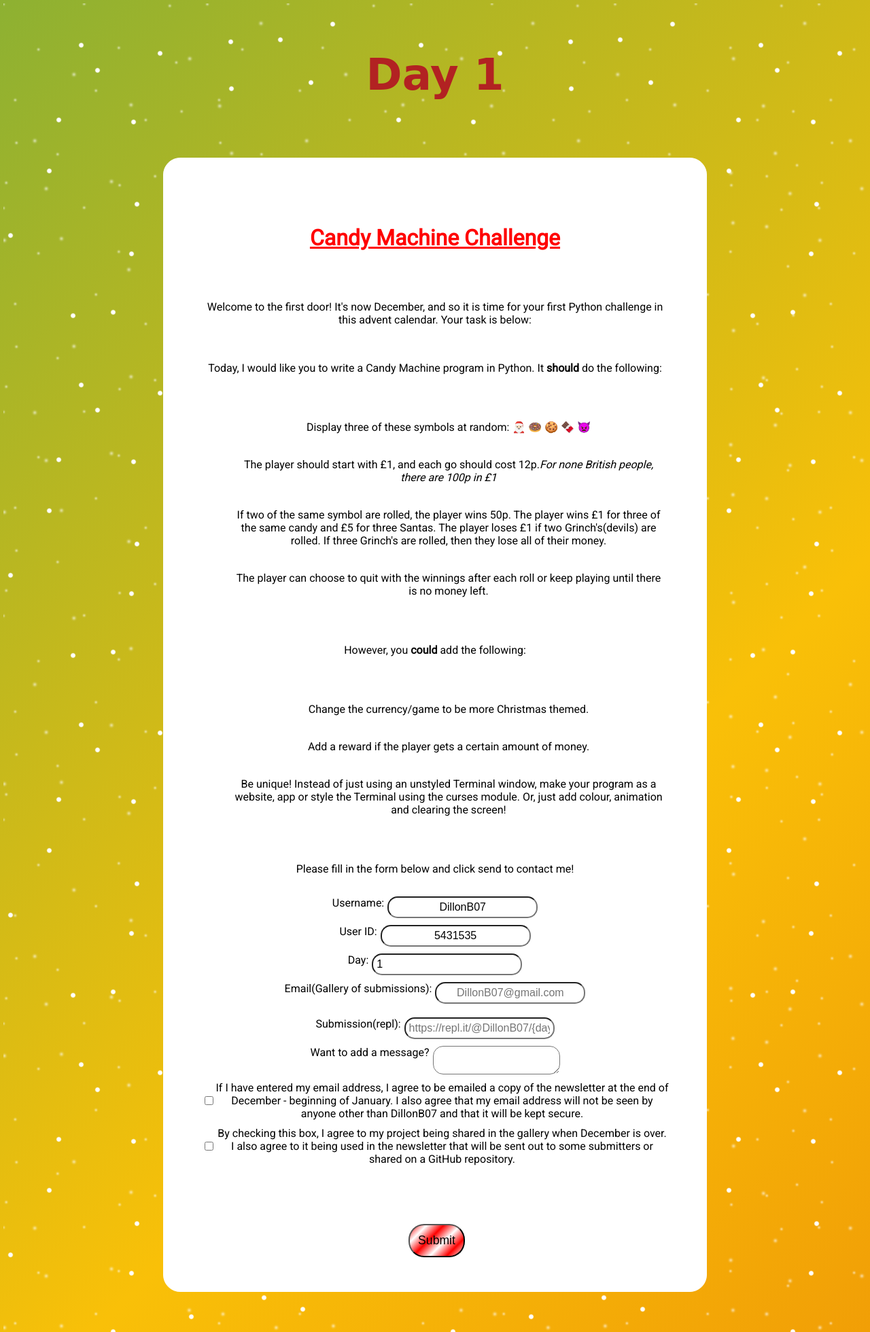
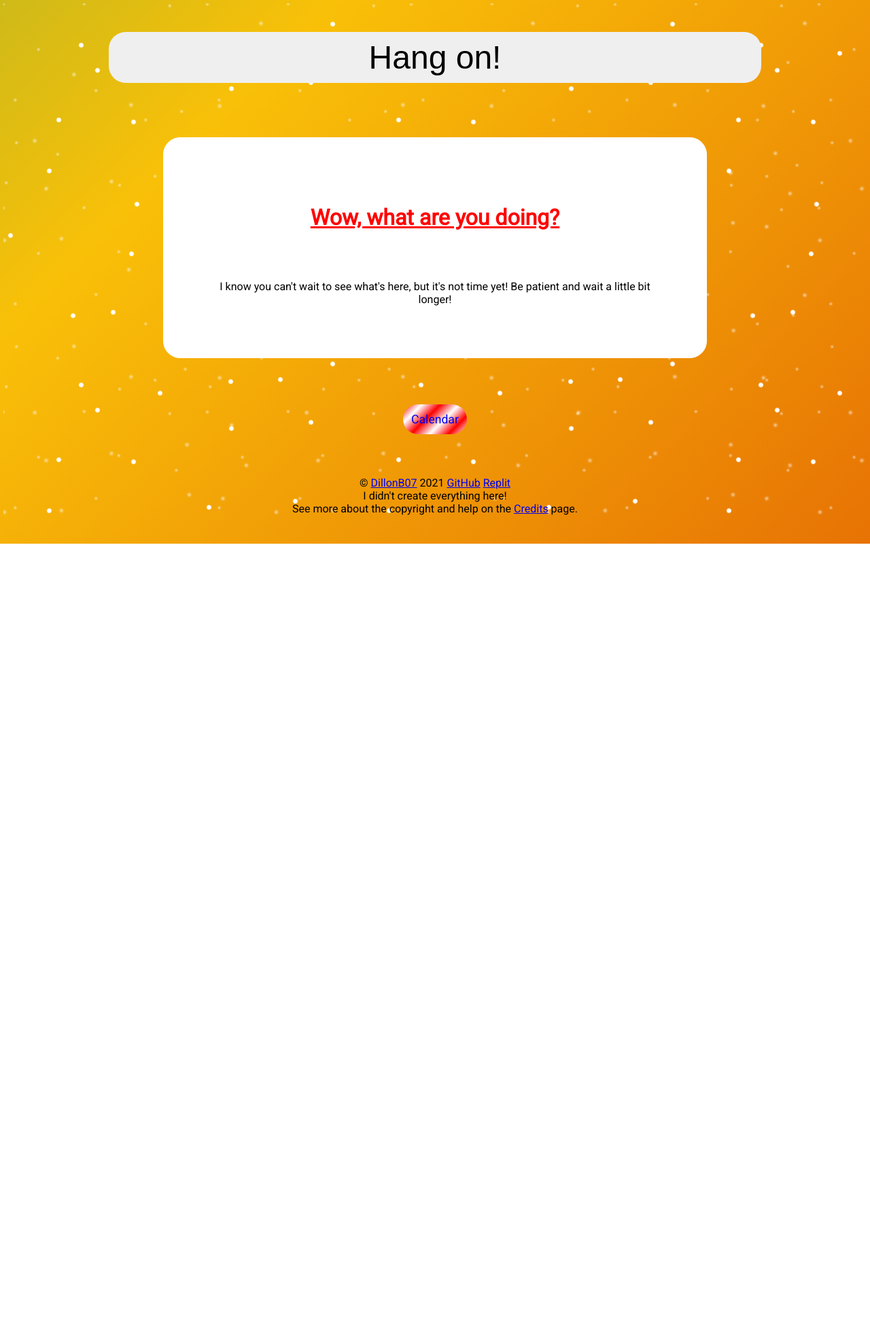
Before and after one commit to DillonB07/Python-Advent-Calendar, a Flask app: page /day/1 in a window 1280 px wide. Shown: the top 1960 px of the page at 68% size. After the commit the page ends 800 px from the top, so only its background shows below. Run offline with Flask 2, Linux system fonts and the light colour scheme; some web fonts are replaced.

Commit message:
Fix bug where you could use URL to get to future days.

```diff
--- a/main.py
+++ b/main.py
@@ -3,5 +3,4 @@ from website import create_app
 
 if __name__ == '__main__':
     app = create_app()
-    # file deepcode ignore RunWithDebugTrue: <Developing>
-    app.run(host='0.0.0.0', port=8080, debug=True)
+    app.run(host='0.0.0.0', port=8080, debug=False)
--- a/website/__init__.py
+++ b/website/__init__.py
@@ -1,8 +1,9 @@
 from flask import Flask
-
+import os
 
 def create_app():
     app = Flask(__name__)
+    app.config['SECRET_KEY'] = os.environ['SECRET_KEY']
 
     from .views import views
 
--- a/website/static/js/heading.js
+++ b/website/static/js/heading.js
@@ -7,7 +7,7 @@ var sentences = [
   "I should be doing something else..",
   "This is fun!",
   "I'm terrible at puns. It's really quit pythetic",
-  "I certainly hope you havn't spent more than a few minutes on this!",
+  "I certainly hope you haven't spent more than a few minutes on this!",
   "Tis the season to be coding",
   "Have a nice cup of Java",
   "Are you still on this?",
--- a/website/templates/calendar.html
+++ b/website/templates/calendar.html
@@ -9,14 +9,15 @@
 <div id="box"><p>It is the {{day}}{{ending}} of December!</p></div>
 {% endif %}
 <div class="container">
-  {% for i in range(24) %} {% if i + 1 < day %}
+  {% for i in range(24) %}
+  {% if i + 1 < day and month == 12 %}
   <a href="day/{{i + 1}}" alt="View challenge for {{i}} of December">
     <div class="card card-link music" onclick="playSong()">
       <h3>{{i + 1}}</h3>
       <p>{{descriptions[i]}}</p>
     </div>
   </a>
-  {% elif i + 1 == day %}
+  {% elif i + 1 == day and month == 12 %}
   <a href="day/{{day}}" alt="View challenge for {{day}} of December">
     <div class="card card-link music" onclick="playSong()">
       <h3>{{i + 1}}</h3>
--- a/website/templates/credits.html
+++ b/website/templates/credits.html
@@ -52,7 +52,7 @@ content %}
         </li>
         <li>
             <p>Some of the projects have been taken from OCR(and have been modified) under the condition that the following "small print" remains:
-            <br/>"This resource may be freely copied and distributed, as long as the OR logo and this small print remain intact and OCR is acknowledged as the originator of this work."</p>
+            <br/>"This resource may be freely copied and distributed, as long as the OCR logo and this small print remain intact and OCR is acknowledged as the originator of this work."<br/><em>Due to this being a website, not a paper copy/PDF, the logo isn't here.</em></p>
         </li>
       </ul>
     </li>
--- a/website/templates/days/template.html
+++ b/website/templates/days/template.html
@@ -1,4 +1,4 @@
-{% extends 'base.html' %} {% block title %}Day {{day}}{% endblock %} {% block
+{% extends 'base.html' %} {% block title %}Day {{day}}{% endblock %}{% block head %}<script src="https://www.google.com/recaptcha/api.js"></script>{% endblock %} {% block
 content %}
 <h2 class="christmas" onclick="playSong()">Day {{day}}</h2>
 
--- /dev/null
+++ b/website/templates/early.html
@@ -0,0 +1,10 @@
+{% extends 'base.html' %}
+{% block title %}Early{% endblock %}
+{% block content %}
+<h1>Hang on!</h1>
+<div class='card'>
+    <h4>Wow, what are you doing?</h4>
+    <p>I know you can't wait to see what's here, but it's not time yet! Be patient and wait a little bit longer!</p>
+</div>
+<a href='/calendar' class='candy' >Calendar</a>
+{% endblock %}
--- a/website/views.py
+++ b/website/views.py
@@ -17,7 +17,7 @@ def home():
 def calendar():
     day = int(time.strftime('%d'))
     month = int(time.strftime('%m'))
-    day = 1  # REMOVE/COMMENT THIS LINE IN PRODUCTION
+    # day = 1  # REMOVE/COMMENT THIS LINE IN PRODUCTION
     if day in [1, 21]:
         ending = 'st'
     elif day in [2, 22]:
@@ -60,12 +60,14 @@ def day(request_day: str):
         user_id = '5431535'
 
     # REMOVE/COMMENT THIS LINE IN PRODUCTION
-    return render_template(f'days/{request_day}.html', day=request_day, user_name=user_name, user_id=user_id)
+    # return render_template(f'days/{request_day}.html', day=request_day, user_name=user_name, user_id=user_id)
 
     if month != 12 and year == 2021:
         return render_template('early.html')
-    elif year > 2021 or (day > 24 and month == 12) or (request_day > day and month == 12) or (request_day == day and month == 12 and hour >= 6):
+    elif year > 2021 or (day > 24 and month == 12) or (request_day < day and month == 12) or (request_day == day and month == 12 and hour >= 6):
         return render_template(f'days/{request_day}.html', day=request_day, user_name=user_name, user_id=user_id)
+    else:
+        return render_template('early.html')
 
 
 @views.route('/submit', methods=['GET', 'POST'])
@@ -94,13 +96,12 @@ def contact_logic():
 
         Email confirmation: {email_confirmation}
         Gallery Confirmation: {gallery_confirmation}
-        Captcha Response: {captcha_response}
 
         Additional information:
         {message}
         """
 
-        if not is_human(captcha_response):
+        if not is_human(captcha_response, os.environ['CAPTCHA_SECRET_KEY']):
             print('Bot attempt!')
             return redirect(url_for('views.contact'))
 
@@ -108,12 +109,12 @@ def contact_logic():
         sender = os.environ['SENDER']
         password = os.environ['PASSWORD']
         e = Email(recipient, sender, password)
-        sent = e.send_email(subject)
+        sent = e.send_email(subject, message)
 
         if sent:
-            return render_template('success.html')
+            return render_template('success.html', user_name=name)
         else:
-            return render_template('failure.html')
+            return render_template('failure.html', user_name=name)
 
     else:
         return redirect(f'day/{day}')
```
Also changed, not shown: website/templates/failure.html (added, +9 -0 lines), website/templates/success.html (added, +9 -0 lines).
